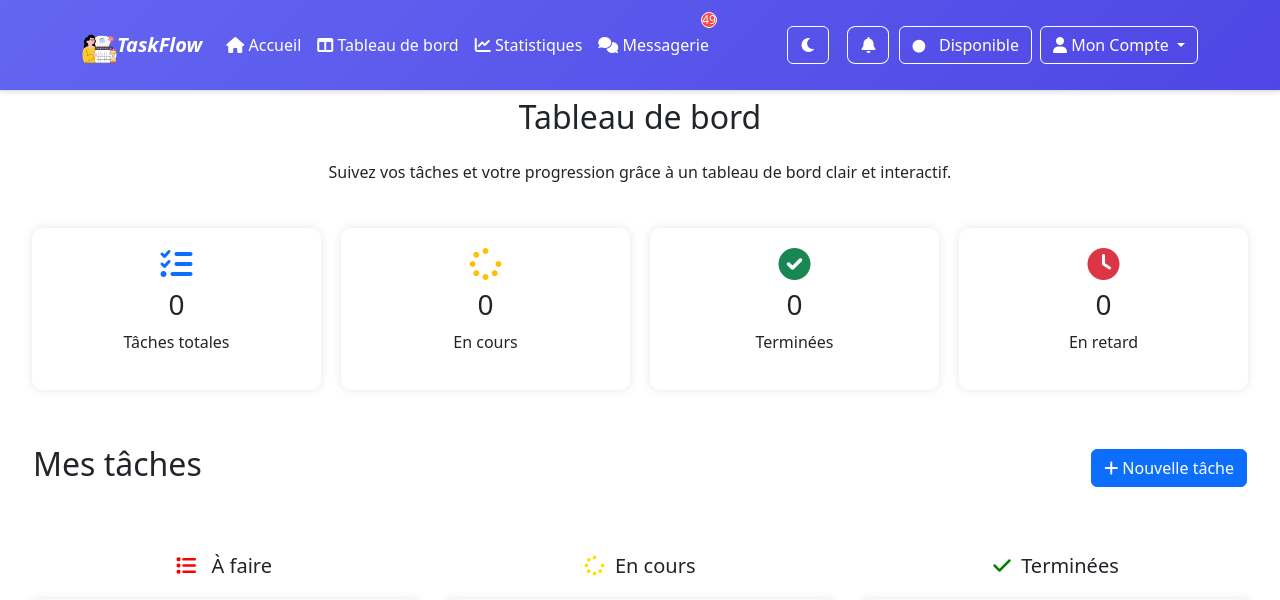
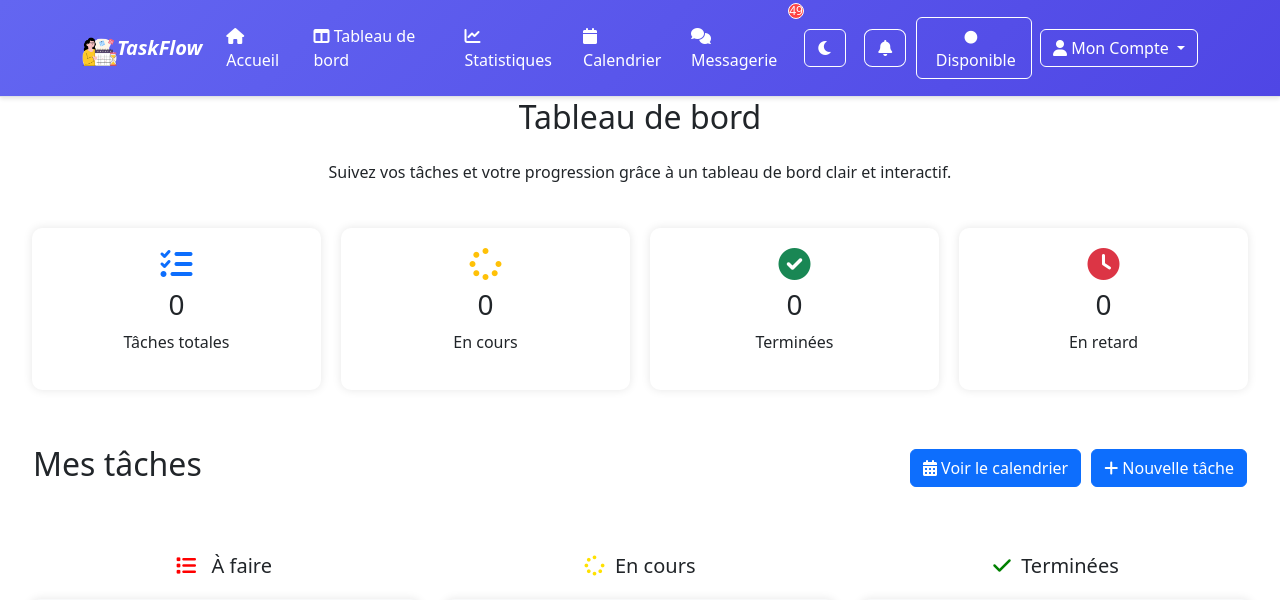
Before and after one commit to 3ab2/TaskFlow, a PHP site: page /pfe/views/dashboard.php in a window 1280 px wide. Shown: the top 600 px of the page. Run offline with PHP 8.4, Linux system fonts and the light colour scheme; the visitor is signed in with stand-in values (Sample User, id 1); data comes from the database, SQL or seed files in the repository; data that the repository does not hold is empty.

Commit message:
codes complementaires

```diff
--- a/includes/navbar.php
+++ b/includes/navbar.php
@@ -37,6 +37,11 @@ if (session_status() === PHP_SESSION_NONE) {
                     </li>
                 <?php endif; ?>
                 <?php if (isset($_SESSION['user_id'])): ?>
+                    <li class="nav-item">
+                        <a class="nav-link" href="/pfe/views/calendar.php">
+                            <i class="fas fa-calendar"></i> Calendrier
+                        </a>
+                    </li>
                     <li class="nav-item">
                         <a class="nav-link position-relative" href="/pfe/views/messages.php">
                             <i class="fas fa-comments"></i> Messagerie
--- a/views/accueil.php
+++ b/views/accueil.php
@@ -22,7 +22,7 @@
         <div class="container">
             <h1 class="display-4">Optimisez votre productivité avec TaskFlow</h1>
             <p class="lead">Gérez vos tâches efficacement et collaborez en toute simplicité.</p>
-            <div class="alert  " data-aos="fade-up" data-aos-delay="400">
+            <div class="alert" data-aos="fade-up" data-aos-delay="300">
                 <a href="http://localhost/pfe/views/auth/register.php" class="btn btn-light btn-lg mt-3">Commencer maintenant</a>
             </div>
         </div>
--- a/views/dashboard.php
+++ b/views/dashboard.php
@@ -64,9 +64,15 @@ $stats = $statsResult['success'] ? $statsResult['data'] : [];
         <div class="d-flex justify-content-between align-items-center mb-4 mx-3"
             style=" border-radius: 10px; padding: 5px; z-index: 10;">
             <h2> Mes tâches</h2>
-            <button id="addTaskBtn" class="btn btn-primary">
-                <i class="fas fa-plus"></i> Nouvelle tâche
-            </button>
+            <div style="display: flex; gap: 10px;">
+                <a href="/pfe/views/calendar.php" class="btn btn-primary" >
+                    <i class="fas fa-calendar-alt"></i> Voir le calendrier
+                </a>
+
+                <button id="addTaskBtn" class="btn btn-primary">
+                    <i class="fas fa-plus"></i> Nouvelle tâche
+                </button>
+            </div>
         </div>
     </div>
 
```
Also changed, not shown: uploads/profile/67f977816abb6.webp (added).
